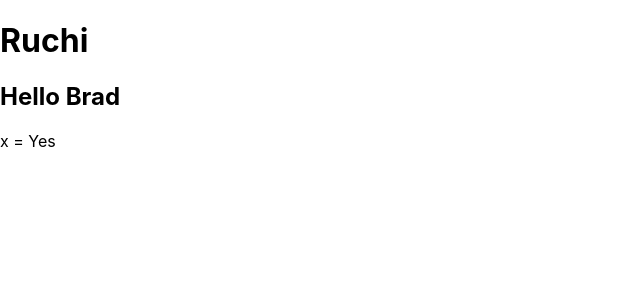
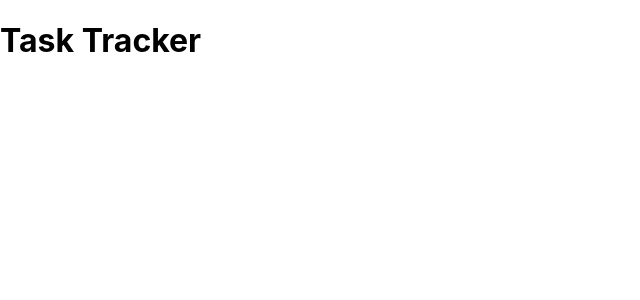
Before and after one commit to ruchiragoswami/react-task-tracker, a React (Create React App) app in the folder task-tracker/: page / in a window 1280 px wide. Shown: the top 300 px of the page, without its empty margins (0-640 px from the left). Built offline with nearby package versions, Linux system fonts and the light colour scheme.

Commit message:
doc: header.js
Component Created : Header

```diff
--- a/task-tracker/src/App.js
+++ b/task-tracker/src/App.js
@@ -1,3 +1,4 @@
+import Header from './compnents/Header';
 
 function App() {
   const name = "Brad";
@@ -7,10 +8,8 @@ function App() {
 
     <div className="test">
 
-      <h1> Ruchi </h1>
+      <Header />
 
-      <h2> Hello {name}  </h2>
-      x = {x ? 'Yes' : 'No'}
 
     </div>
 
--- /dev/null
+++ b/task-tracker/src/compnents/Header.js
@@ -0,0 +1,9 @@
+// import React from 'react'
+
+const Header = () => {
+    return (
+        <h1> Task Tracker </h1>
+    )
+}
+
+export default Header
```
Also changed, not shown: task-tracker/src/setupTests.js (deleted, +0 -5 lines), task-tracker/src/logo.svg (deleted), 1 other file (tests, documents, lock files or other folders).
